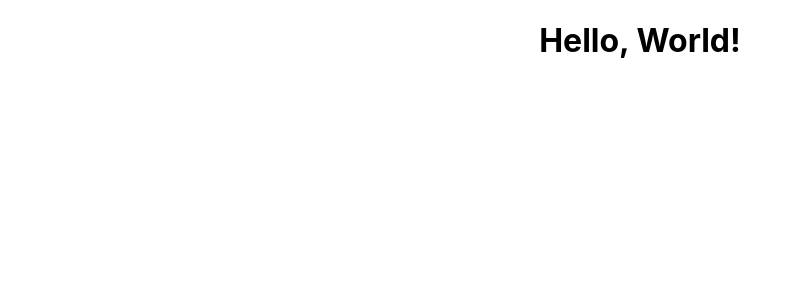
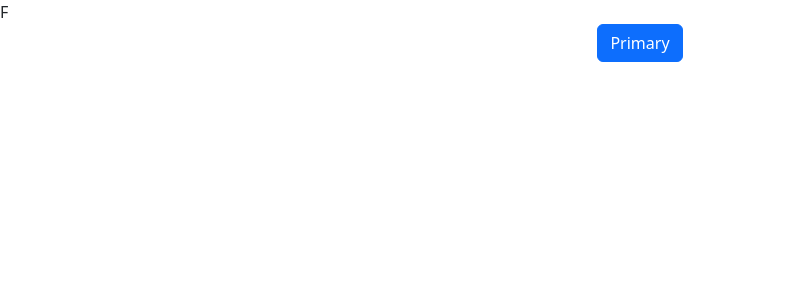
Before and after one commit to annatolchynska/circle-of-trust-frontend, a React (Create React App) app: page / in a window 1280 px wide. Shown: the top 300 px of the page, without its empty margins (0-800 px from the left). Built offline with nearby package versions, Linux system fonts and the light colour scheme.

Commit message:
Implement bootstrap library.

```diff
--- a/package.json
+++ b/package.json
@@ -10,10 +10,10 @@
     "@testing-library/react": "^11.2.7",
     "@testing-library/user-event": "^12.8.3",
     "axios": "^0.21.4",
-    "bootstrap": "^4.6.2",
+    "bootstrap": "^4.6.0",
     "jwt-decode": "^3.1.2",
     "react": "^17.0.2",
-    "react-bootstrap": "^1.6.6",
+    "react-bootstrap": "^1.6.3",
     "react-dom": "^17.0.2",
     "react-infinite-scroll-component": "^6.1.0",
     "react-router-dom": "^5.3.4",
--- a/public/index.html
+++ b/public/index.html
@@ -1,20 +1,18 @@
 <!DOCTYPE html>
 <html lang="en">
+
 <head>
   <meta charset="utf-8" />
   <link rel="icon" href="%PUBLIC_URL%/favicon.ico" />
   <meta name="viewport" content="width=device-width, initial-scale=1" />
   <meta name="theme-color" content="#000000" />
-    <meta
-      name="description"
-      content="Web site created using create-react-app"
-    />
+  <meta name="description" content="Web site created using create-react-app" />
   <link rel="apple-touch-icon" href="%PUBLIC_URL%/logo192.png" />
   <!--
       manifest.json provides metadata used when your web app is installed on a
       user's mobile device or desktop. See https://developers.google.com/web/fundamentals/web-app-manifest/
     -->
-    <link rel="manifest" href="%PUBLIC_URL%/manifest.json" />
+  <link rel="manifest" href="%PUBLIC_URL%/manifest.json" crossorigin="use-credentials" />
   <!--
       Notice the use of %PUBLIC_URL% in the tags above.
       It will be replaced with the URL of the `public` folder during the build.
@@ -23,9 +21,12 @@
       Unlike "/favicon.ico" or "favicon.ico", "%PUBLIC_URL%/favicon.ico" will
       work correctly both with client-side routing and a non-root public URL.
       Learn how to configure a non-root public URL by running `npm run build`.
-    -->
-    <title>React App</title>
+    -->F
+  <link rel="stylesheet" href="https://cdn.jsdelivr.net/npm/bootstrap@5.2.3/dist/css/bootstrap.min.css"
+    integrity="sha384-rbsA2VBKQhggwzxH7pPCaAqO46MgnOM80zW1RWuH61DGLwZJEdK2Kadq2F9CUG65" crossorigin="anonymous" />
+  <title>Circle of trust</title>
 </head>
+
 <body>
   <noscript>You need to enable JavaScript to run this app.</noscript>
   <div id="root"></div>
@@ -40,4 +41,5 @@
       To create a production bundle, use `npm run build` or `yarn build`.
     -->
 </body>
+
 </html>
--- a/src/App.js
+++ b/src/App.js
@@ -1,11 +1,10 @@
+import Button from 'react-bootstrap/Button';
 import './App.css';
 
 function App() {
   return (
     <div className="App">
-      <h1>
-        Hello, World!
-      </h1>
+      <Button variant="primary">Primary</Button>
     </div>
   );
 }
```
Also changed, not shown: 1 other file (tests, documents, lock files or other folders). Lines whose indentation alone changed are shown as unchanged.
